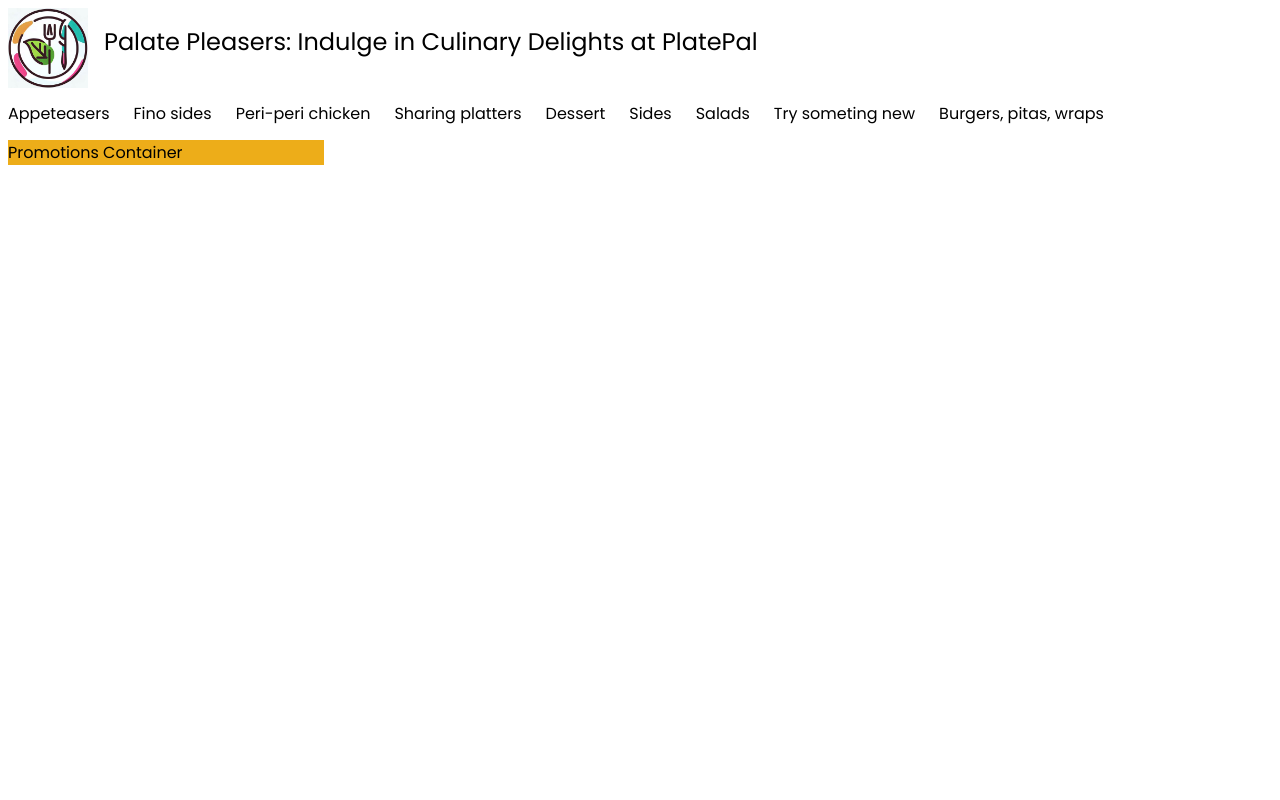
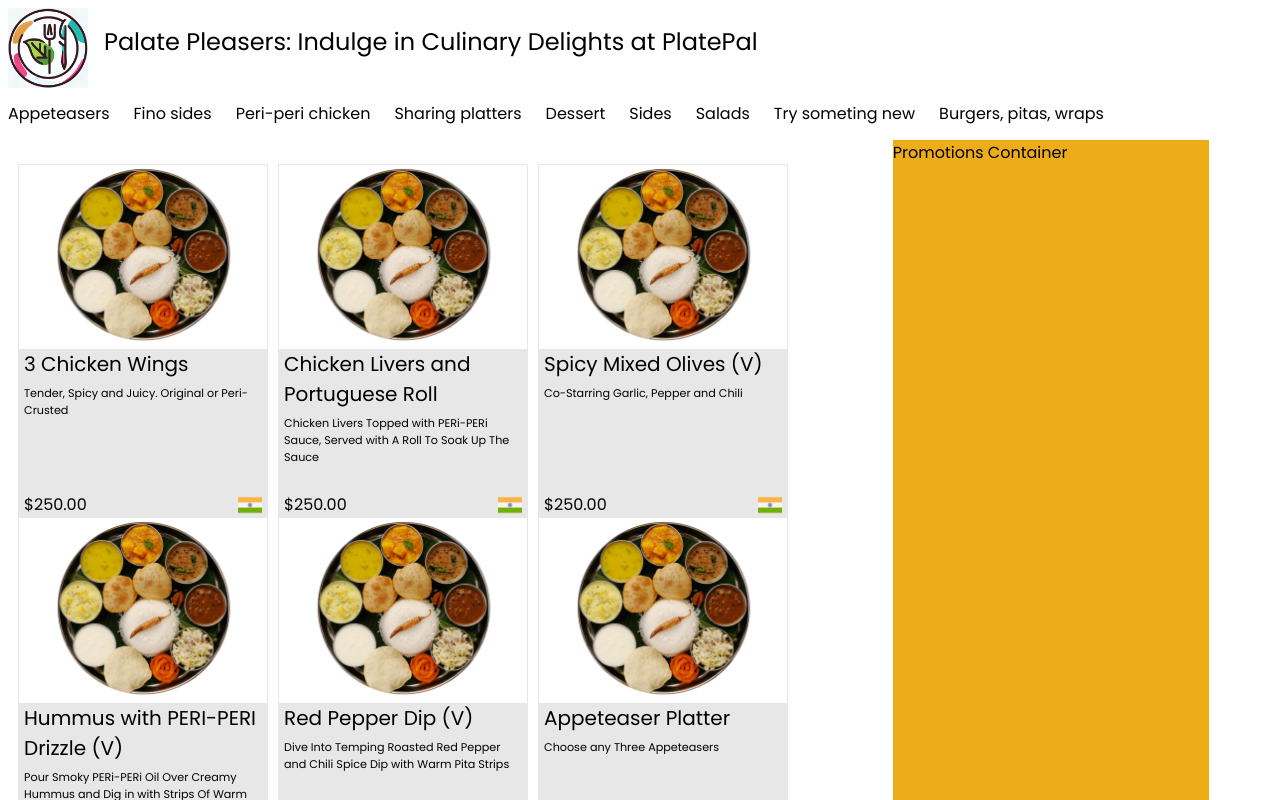
Before and after one commit to franciscobess/plate-pal, a React (Vite) app: page / in a window 1280 px wide. Shown: the top 800 px of the page. Built offline with nearby package versions, Linux system fonts and the light colour scheme.

Commit message:
show appeteasers category by default

```diff
--- a/src/App.jsx
+++ b/src/App.jsx
@@ -8,7 +8,7 @@ import PromotionsContainer from "./components/PromotionsContainer"
 
 function App() {
   const [categories, setCategories] = useState([])
-  const [selectedCategory, setSelectedCategory] = useState(null)
+  const [selectedCategory, setSelectedCategory] = useState("Appeteasers")
 
   const updateCategories = () => {
     setCategories(restaurantData.categories)
```
